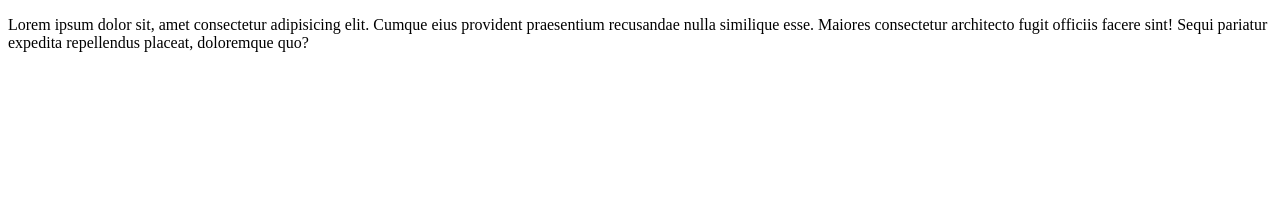
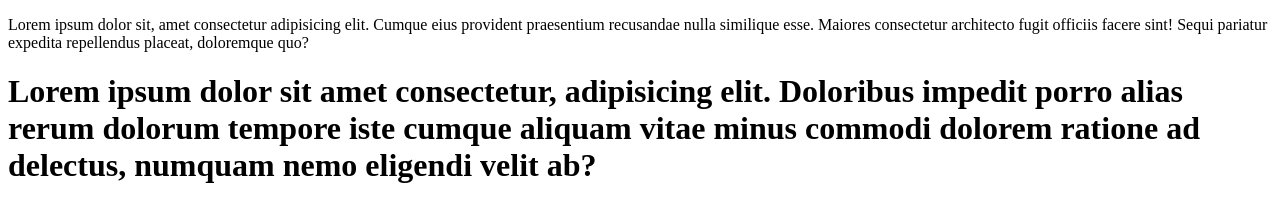
Before and after one commit to Anumshafiqu/localrepo, a plain HTML site: page index.html in a window 1280 px wide. Drawn offline with Linux system fonts and the light colour scheme.

Commit message:
initail commits

```diff
--- a/index.html
+++ b/index.html
@@ -7,5 +7,6 @@
 </head>
 <body>
     <p>Lorem ipsum dolor sit, amet consectetur adipisicing elit. Cumque eius provident praesentium recusandae nulla similique esse. Maiores consectetur architecto fugit officiis facere sint! Sequi pariatur expedita repellendus placeat, doloremque quo?</p>
+    <h1>Lorem ipsum dolor sit amet consectetur, adipisicing elit. Doloribus impedit porro alias rerum dolorum tempore iste cumque aliquam vitae minus commodi dolorem ratione ad delectus, numquam nemo eligendi velit ab?</h1>
 </body>
 </html>
```
